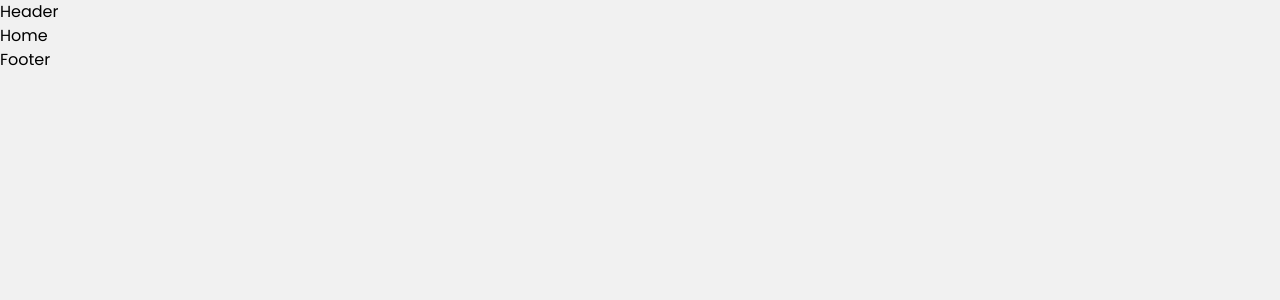
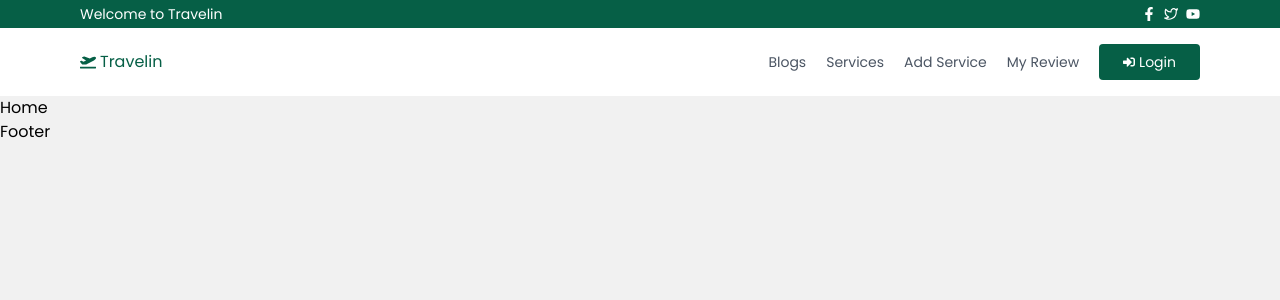
Before and after one commit to Arifulislam5577/travelin-cilent, a React (Create React App) app: page / in a window 1280 px wide. Shown: the top 300 px of the page. Built offline with nearby package versions, Linux system fonts and the light colour scheme.

Commit message:
header added

```diff
--- a/public/index.html
+++ b/public/index.html
@@ -2,7 +2,7 @@
 <html lang="en">
   <head>
     <meta charset="utf-8" />
-    <link rel="icon" href="%PUBLIC_URL%/favicon.ico" />
+    <link rel="icon" href="%PUBLIC_URL%/images/travelin.svg" />
     <meta name="viewport" content="width=device-width, initial-scale=1" />
     <meta name="theme-color" content="#000000" />
     <meta
@@ -24,7 +24,7 @@
       work correctly both with client-side routing and a non-root public URL.
       Learn how to configure a non-root public URL by running `npm run build`.
     -->
-    <title>React App</title>
+    <title>TravelIn || Exciting tours for adventurous people</title>
   </head>
   <body>
     <noscript>You need to enable JavaScript to run this app.</noscript>
--- a/src/components/Header.js
+++ b/src/components/Header.js
@@ -1,7 +1,78 @@
 import React from "react";
-
+import {
+  FaFacebookF,
+  FaYoutube,
+  FaPlaneDeparture,
+  FaSignInAlt,
+} from "react-icons/fa";
+import { FiTwitter } from "react-icons/fi";
+import { Link } from "react-router-dom";
 const Header = () => {
-  return <div>Header</div>;
+  return (
+    <header className=" bg-white">
+      <div className="bg-emerald-800 py-1">
+        <div className="container flex items-center justify-between">
+          <h1 className="text-sm text-white">Welcome to Travelin</h1>
+          <div className="flex items-center gap-2">
+            <FaFacebookF color="white" size="14" />
+            <FiTwitter color="white" size="14" />
+            <FaYoutube color="white" size="14" />
+          </div>
+        </div>
+      </div>
+      <div className="container py-4 flex items-center justify-between">
+        <div className="logo">
+          <Link to="/" className="flex  items-center gap-1 text-emerald-800">
+            <FaPlaneDeparture />
+            Travelin
+          </Link>
+        </div>
+        <ul className="flex items-center gap-5 text-sm text-gray-500 ">
+          <li>
+            <Link
+              className="text-gray-600 hover:text-emerald-800 transition-all duration-100 hover:border-b-2 border-emerald-800 pb-2"
+              to="/blogs"
+            >
+              Blogs
+            </Link>
+          </li>
+          <li>
+            <Link
+              className="text-gray-600 hover:text-emerald-800 transition-all duration-100 hover:border-b-2 border-emerald-800 pb-2"
+              to="/services"
+            >
+              Services
+            </Link>
+          </li>
+          <li>
+            <Link
+              className="text-gray-600 hover:text-emerald-800 transition-all duration-100 hover:border-b-2 border-emerald-800 pb-2"
+              to="/blogs"
+            >
+              Add Service
+            </Link>
+          </li>
+          <li>
+            <Link
+              className="text-gray-600 hover:text-emerald-800 transition-all duration-100 hover:border-b-2 border-emerald-800 pb-2"
+              to="/blogs"
+            >
+              My Review
+            </Link>
+          </li>
+          <li>
+            <Link
+              to="/login"
+              className="py-2 px-6 bg-emerald-800 hover:bg-emerald-900 text-white rounded flex items-center gap-1"
+            >
+              <FaSignInAlt size="12" />
+              Login
+            </Link>
+          </li>
+        </ul>
+      </div>
+    </header>
+  );
 };
 
 export default Header;
--- /dev/null
+++ b/src/hooks/useTitle.js
@@ -0,0 +1,9 @@
+import { useEffect } from "react";
+
+const useTitle = (title) => {
+  useEffect(() => {
+    document.title = `${title} - ✈️Travelin`;
+  }, [title]);
+};
+
+export default useTitle;
--- a/tailwind.config.js
+++ b/tailwind.config.js
@@ -3,6 +3,16 @@ module.exports = {
   content: ["./src/**/*.{js,jsx,ts,tsx}"],
   theme: {
     extend: {},
+    container: {
+      center: true,
+      padding: {
+        DEFAULT: "1rem",
+        sm: "2rem",
+        lg: "4rem",
+        xl: "5rem",
+        "2xl": "6rem",
+      },
+    },
   },
   plugins: [],
 };
```
Also changed, not shown: public/images/travelin.svg.
